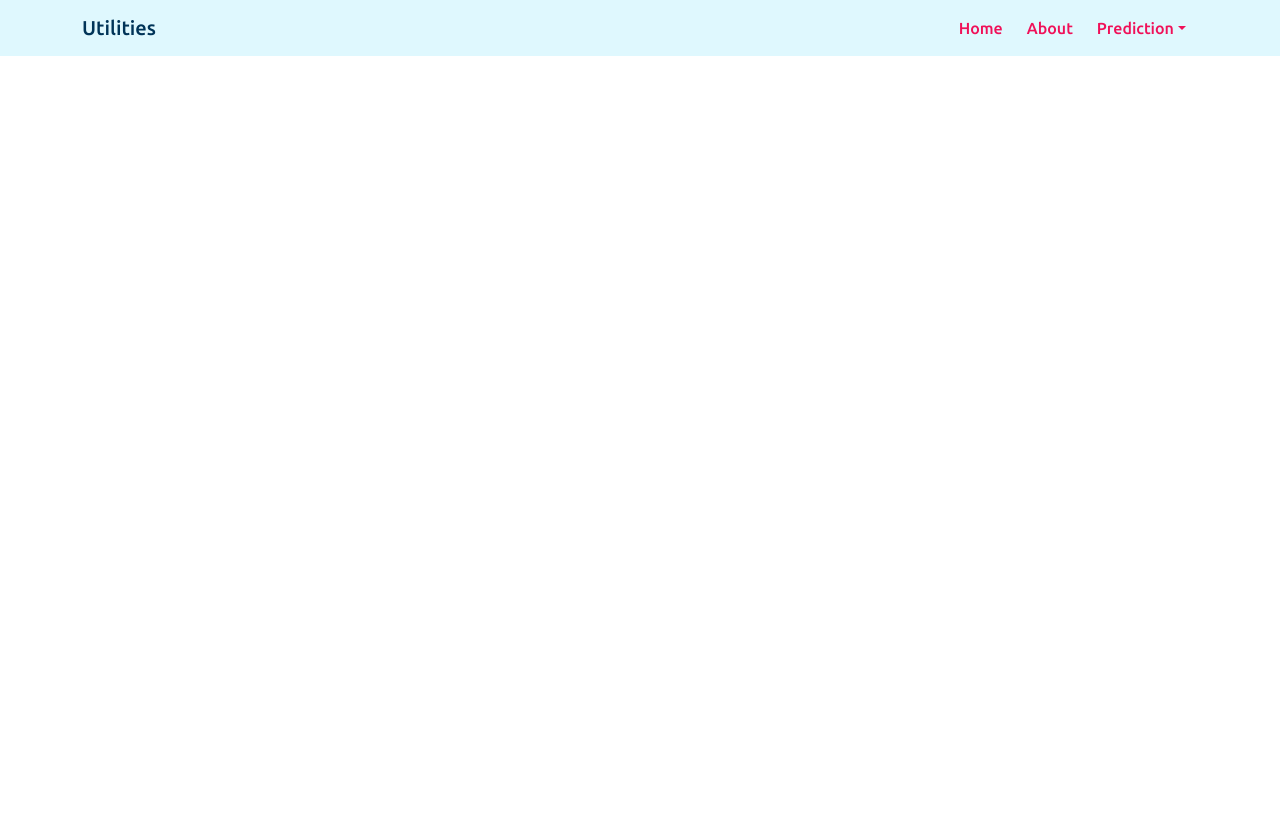
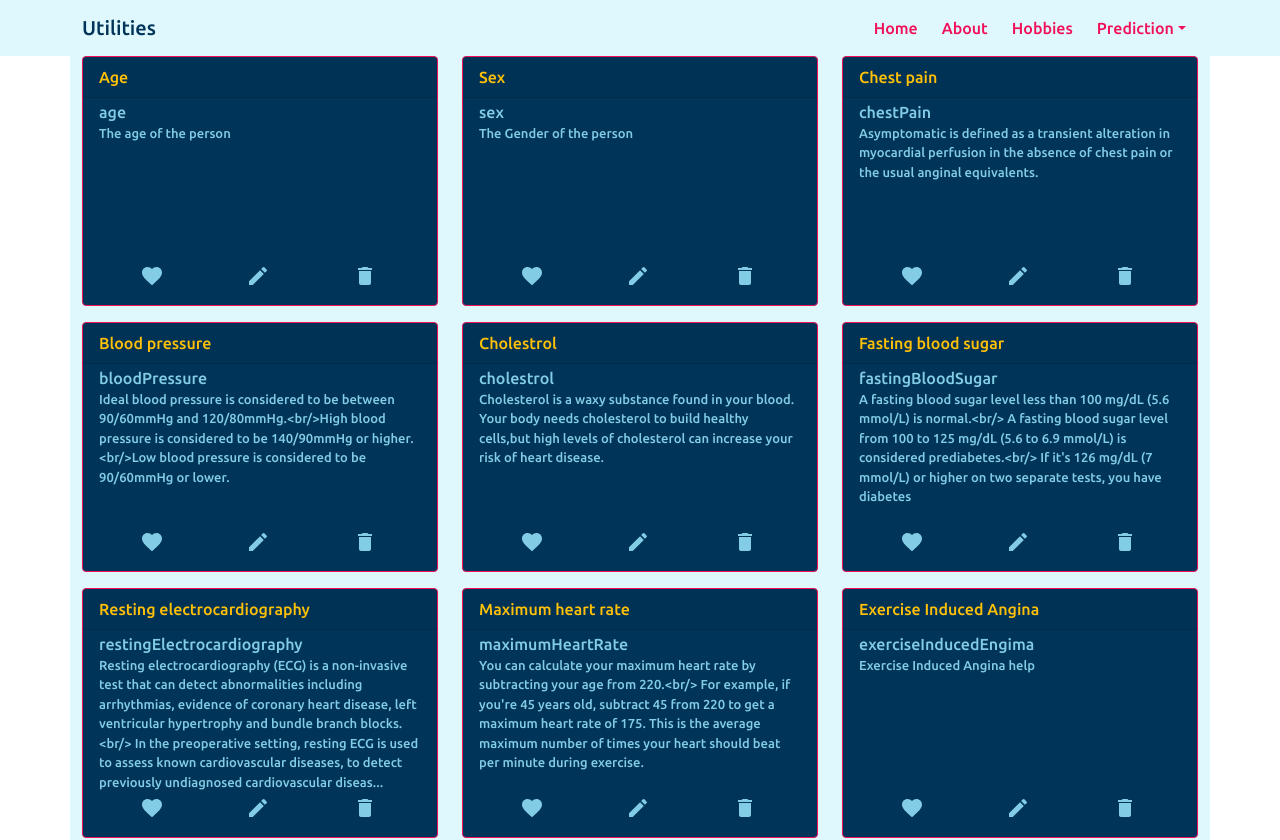
Before and after one commit to floydfdes/app-hobbynest, a React (Create React App) app: page /hobbies in a window 1280 px wide. Shown: the top 840 px of the page. Before the commit the page ends 800 px from the top, so only its background shows below. Built offline with nearby package versions, Linux system fonts and the light colour scheme.

Commit message:
Added Hobbies component and auth module.

```diff
--- a/package.json
+++ b/package.json
@@ -21,8 +21,10 @@
     "react-bootstrap": "^1.6.3",
     "react-dom": "^17.0.2",
     "react-modal": "^3.14.3",
+    "react-redux": "^7.2.5",
     "react-router-dom": "^5.3.0",
     "react-scripts": "4.0.3",
+    "simple-authentication-react": "^1.0.1",
     "web-vitals": "^1.1.2"
   },
   "scripts": {
--- a/src/components/About/About.jsx
+++ b/src/components/About/About.jsx
@@ -1,7 +1,12 @@
 import React from "react";
+import { Login } from "simple-authentication-react";
 
 function About() {
-  return <div>About</div>;
+  return (
+    <div>
+      <Login />
+    </div>
+  );
 }
 
 export default About;
--- a/src/components/Help/styles.scss
+++ b/src/components/Help/styles.scss
@@ -8,11 +8,15 @@
   text-align: left;
   border: 2px solid var(--primary-color) !important;
 }
-
+@media screen and (max-width: 767px) {
+  #helpAccordian {
+    width: 95% !important;
+  }
+}
 .accordion-button {
   background-color: var(--secondary-color);
   color: var(--primary-color);
-  padding: 1% 2%;
+  padding: 1% 2% !important;
 
   &:not(.collapsed) {
     color: var(--primary-color) !important;
--- /dev/null
+++ b/src/components/Hobbies/Hobbie/Hobbie.jsx
@@ -0,0 +1,38 @@
+import React from "react";
+import "./Hobbie.scss";
+import ModeEditIcon from "@mui/icons-material/ModeEdit";
+import DeleteIcon from "@mui/icons-material/Delete";
+import FavoriteIcon from "@mui/icons-material/Favorite";
+
+const Hobbie = (props) => {
+  return (
+    <>
+      <div className="card card-border-background-color mb-3">
+        <div className="card-header">
+          <span className="text-warning">{props.title}</span>
+        </div>
+        <div className="card-body ">
+          <span className="card-title">{props.tags}</span>
+          <p className="card-text">
+            {props.content.length > 350
+              ? props.content.slice(0, 350) + "..."
+              : props.content}
+          </p>
+          <div className="card-actions-container">
+            <button className="btn card-button-color mx-2">
+              <FavoriteIcon className="card-button-svg" />
+            </button>
+            <button className="btn card-button-color mx-2">
+              <ModeEditIcon className="card-button-svg" />
+            </button>
+            <button className="btn card-button-color mx-2">
+              <DeleteIcon className="card-button-svg" />
+            </button>
+          </div>
+        </div>
+      </div>
+    </>
+  );
+};
+
+export default Hobbie;
--- /dev/null
+++ b/src/components/Hobbies/Hobbie/Hobbie.scss
@@ -0,0 +1,25 @@
+.card-border-background-color {
+  border-color: var(--primary-color);
+  background-color: var(--third-color);
+  color: var(--fourth-color);
+  height: 250px;
+}
+.card-body {
+  padding: 0.1rem 1rem !important;
+}
+.card-text {
+  font-size: 13px !important;
+}
+.card-actions-container {
+  position: absolute;
+  bottom: 10px;
+  width: 91%;
+  display: grid;
+  grid-template-columns: 33% 33% 33%;
+}
+.card-button-color {
+  background-color: none;
+}
+.card-button-svg {
+  color: var(--fourth-color);
+}
--- /dev/null
+++ b/src/components/Hobbies/Hobbies.jsx
@@ -0,0 +1,23 @@
+import React from "react";
+import { help } from "../../Data/Data";
+import Hobbie from "./Hobbie/Hobbie";
+
+const Hobbies = () => {
+  return (
+    <div className="row">
+      {help.map((element) => {
+        return (
+          <div className="col-lg-4 col-md-4 col-sm-12" key={element.id}>
+            <Hobbie
+              title={element.helpTitle}
+              content={element.helpContent}
+              tags={element.id}
+            />
+          </div>
+        );
+      })}
+    </div>
+  );
+};
+
+export default Hobbies;
--- a/src/components/Home/Home.jsx
+++ b/src/components/Home/Home.jsx
@@ -6,6 +6,7 @@ import Main from "../Main/Main";
 import UploadImage from "../ImageDetection/UploadImage";
 import About from "../About/About";
 import "./Home.scss";
+import Hobbies from "../Hobbies/Hobbies";
 
 function Home() {
   return (
@@ -16,6 +17,8 @@ function Home() {
         <Route path="/mobilenet" component={ImageDetectionMobileNet} exact />
         <Route path="/imagedetection" component={UploadImage} exact />
         <Route path="/hearts" component={HeartDiseasePrediction} exact />
+        <Route path="/hobbies" component={Hobbies} exact />
+        <Route path="/*" component={Main} exact />
         <Route path="/" component={Main} exact />
       </Switch>
     </div>
--- a/src/components/Layout/Appnavbar.jsx
+++ b/src/components/Layout/Appnavbar.jsx
@@ -40,6 +40,9 @@ function Appnavbar() {
             <Link onClick={hideNavbar} className="nav-link" to="/about">
               About
             </Link>
+            <Link onClick={hideNavbar} className="nav-link" to="/hobbies">
+              Hobbies
+            </Link>
             <NavDropdown title="Prediction" id="basic-nav-dropdown">
               <Link
                 onClick={hideDropdown}
```
